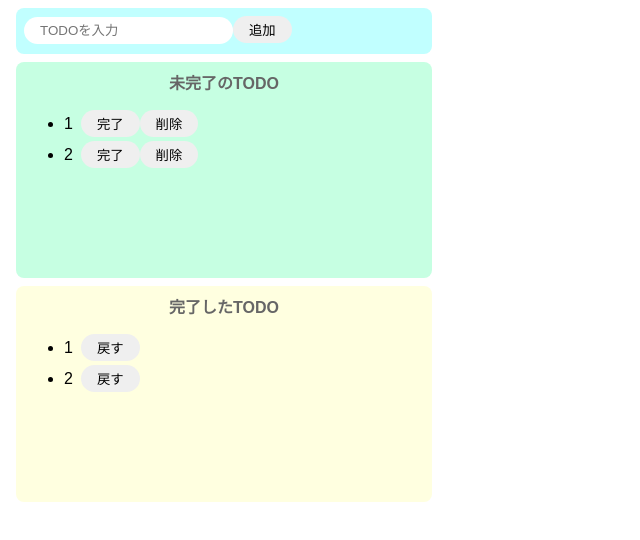
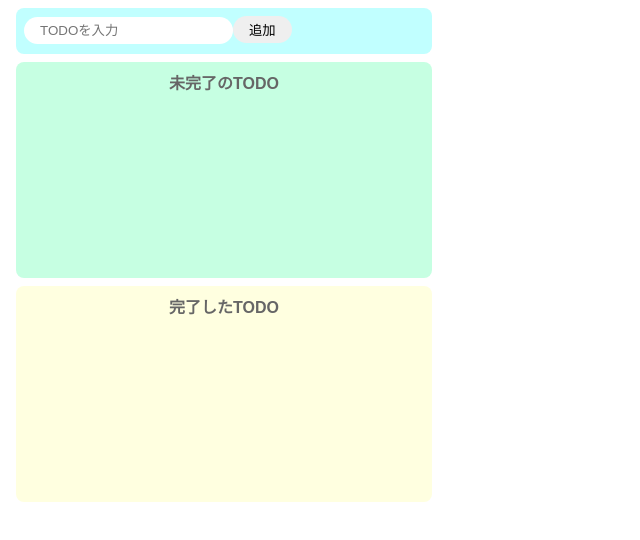
Before and after one commit to ryohei-aiba/React-Todo-Udemy, a React (Create React App) app: page / in a window 1280 px wide. Shown: the top 540 px of the page, without its empty margins (0-640 px from the left). Built offline with nearby package versions, Linux system fonts and the light colour scheme.

Commit message:
Add reverse function

```diff
--- a/src/App.jsx
+++ b/src/App.jsx
@@ -3,8 +3,8 @@
 
 export const App = () => {
   const [todoText, setTodoText] = useState("");
-  const [incompleteTodos, setIncompleteTodos] = useState(["1", "2"]);
-  const [completeTodos, setCompleteTodos] = useState(["1", "2"]);
+  const [incompleteTodos, setIncompleteTodos] = useState([]);
+  const [completeTodos, setCompleteTodos] = useState([]);
 
   const onChangeTodoText = (e) => setTodoText(e.target.value);
 
@@ -29,6 +29,16 @@
     const newTodos = [...incompleteTodos];
     newTodos.splice(index, 1);
     setIncompleteTodos(newTodos);
+  };
+
+  const onClickReverse = (index) => {
+    const newCompleteTodos = [...completeTodos];
+    newCompleteTodos.splice(index, 1);
+
+    const newIncompleteTodos = [...incompleteTodos, completeTodos[index]];
+
+    setIncompleteTodos(newIncompleteTodos);
+    setCompleteTodos(newCompleteTodos);
   };
 
   return (
@@ -58,11 +68,11 @@
       <div className="complete-area">
         <p className="title">完了したTODO</p>
         <ul>
-          {completeTodos.map((todo) => {
+          {completeTodos.map((todo, index) => {
             return (
               <div key={todo} className="list-row">
                 <li>{todo}</li>
-                <button>戻す</button>
+                <button onClick={() => onClickReverse(index)}>戻す</button>
               </div>
             );
           })}
```
